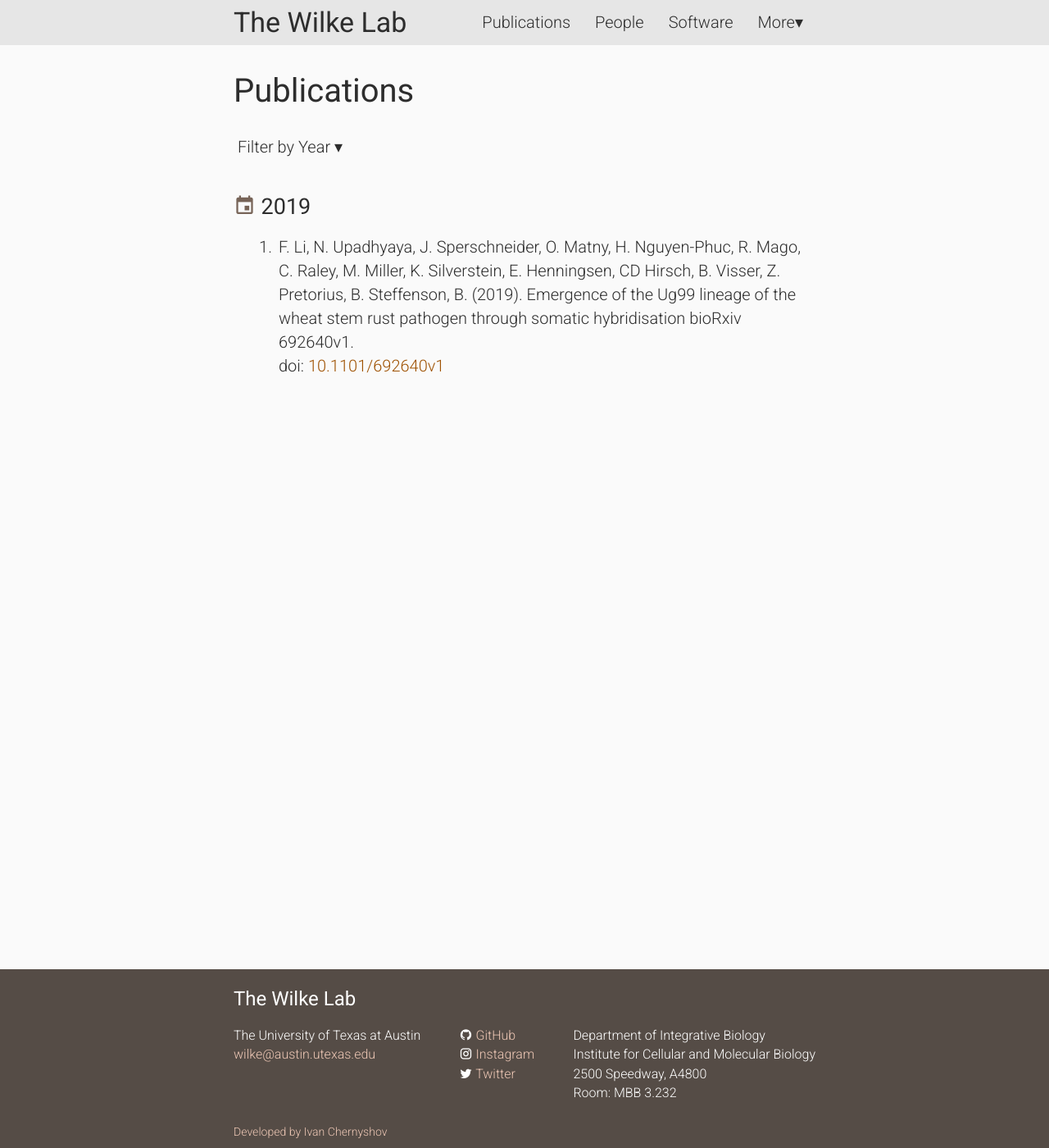
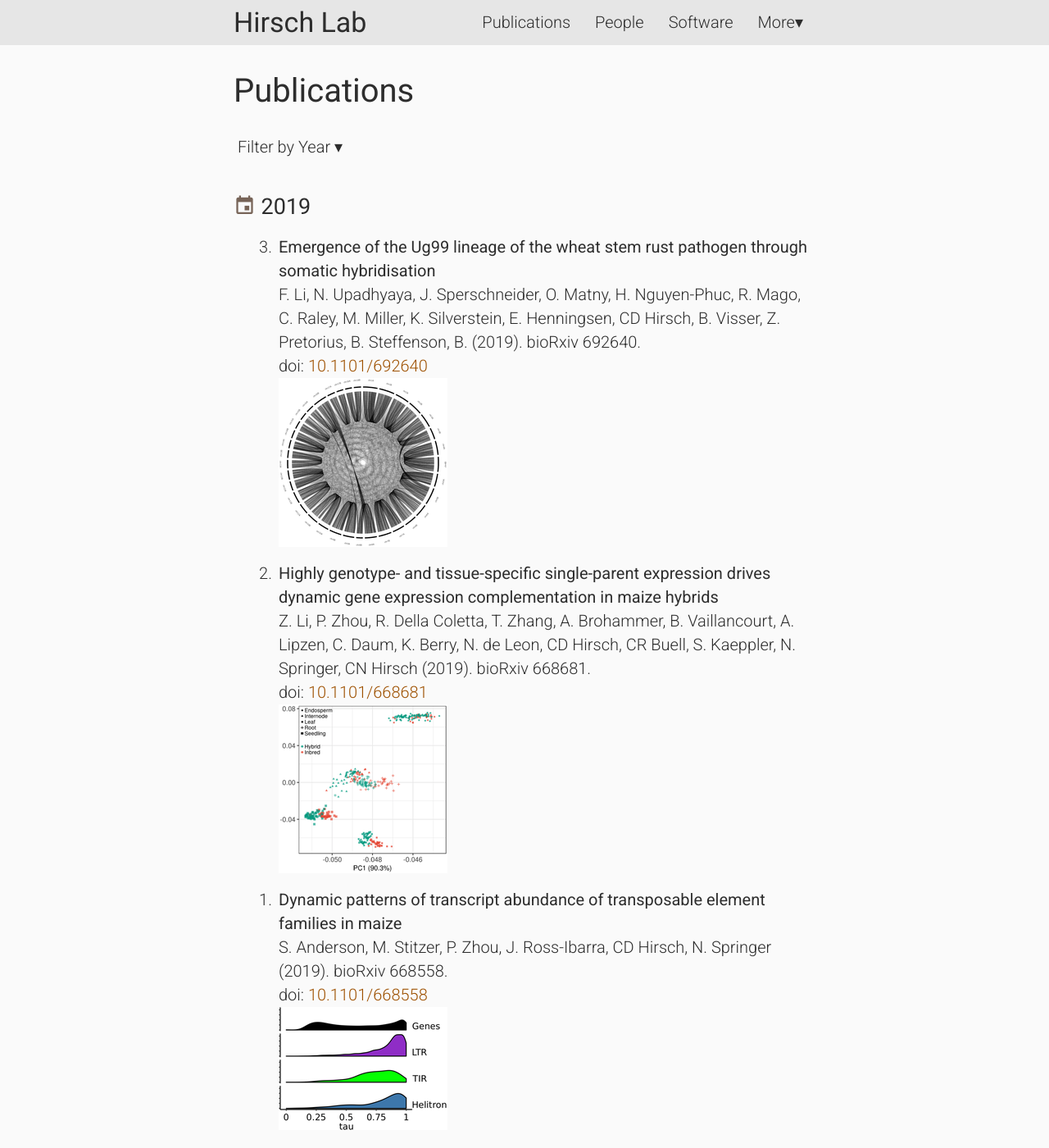
Before and after one commit to hallx833/hallx833.github.io, a Jekyll site: the page built from publications.html, in a window 1280 px wide and 1400 px high. Shown: the whole window at 82% size. Built offline with Jekyll 4.4.1, drawn with Linux system fonts in a browser that asks for light colours; nearby versions of some CDN libraries; some of the changed text lies outside the part shown.

Commit message:
updated site

```diff
--- a/_config.yml
+++ b/_config.yml
@@ -1,16 +1,17 @@
-title: The Wilke Lab
-address: The University of Texas at Austin
-email: wilke@austin.utexas.edu
+title: Hirsch Lab
+address: The University of Minnesota Twin Cities
+email: hallx833@umn.edu
 description: > # this means to ignore newlines until "baseurl:"
-  Department of Integrative Biology<br>
-  Institute for Cellular and Molecular Biology<br>
-  2500 Speedway, A4800<br>
-  Room: MBB 3.232
+  Department of Plant Pathology<br>
+  495 Borlaug Hall<br>
+  1991 Upper Buford Circle<br>
+  St. Paul MN 55108<br>
+  Office: 314 Stakman<br>
+  Lab: 413 | 415 Stakman
 baseurl: "" # the subpath of your site, e.g. /blog
 #url: "" # the base hostname & protocol for your site, e.g. http://example.com
-twitter_username: ClausWilke
-github_username:  wilkelab
-instagram_username: wilkelab
+
+github_username:  coryhirschlab
 
 # Build settings
 markdown: kramdown
--- a/_data/publications.yml
+++ b/_data/publications.yml
@@ -1,5 +1,20 @@
 - author:  F. Li, N. Upadhyaya, J. Sperschneider, O. Matny, H. Nguyen-Phuc, R. Mago, C. Raley, M. Miller, K. Silverstein, E. Henningsen, CD Hirsch, B. Visser, Z. Pretorius, B. Steffenson, B.
   year: 2019
   title: Emergence of the Ug99 lineage of the wheat stem rust pathogen through somatic hybridisation
-  ref: "bioRxiv 692640v1"
-  doi: 10.1101/692640v1
+  ref: "bioRxiv 692640"
+  doi: 10.1101/692640
+  image: <img src="/img/publications/circos.png" alt="test">
+
+- author:  Z. Li, P. Zhou, R. Della Coletta, T. Zhang, A. Brohammer, B. Vaillancourt, A. Lipzen, C. Daum, K. Berry, N. de Leon, CD Hirsch, CR Buell, S. Kaeppler, N. Springer, CN Hirsch
+  year: 2019
+  title: Highly genotype- and tissue-specific single-parent expression drives dynamic gene expression complementation in maize hybrids
+  ref: "bioRxiv 668681"
+  doi: 10.1101/668681
+  image: <img src="/img/publications/zhi_spe.png" alt="test">
+
+- author:  S. Anderson, M. Stitzer, P. Zhou, J. Ross-Ibarra, CD Hirsch, N. Springer
+  year: 2019
+  title: Dynamic patterns of transcript abundance of transposable element families in maize
+  ref: "bioRxiv 668558"
+  doi: 10.1101/668558
+  image: <img src="/img/publications/anderson_te_expression.png" alt="test">
--- a/people.html
+++ b/people.html
@@ -2,7 +2,7 @@
 layout: page
 title: People
 permalink: /people
-image: /img/LabPictureOct2018.jpg
+image: /img/campus.jpg
 ---
 <div class="people-image" style="background-image: url({{ page.image | prepend: site.baseurl }});">
 </div>
--- a/publications.html
+++ b/publications.html
@@ -37,7 +37,7 @@ permalink: /publications
           {{ counter | minus: forloop.index0 }}.
         </div>
         <div class="element-text">
-          {{ pub.author }} ({{ pub.year }}). {{ pub.title }} {{ pub.ref }}.
+            <b> {{ pub.title }} </b>  <br> {{ pub.author }} ({{ pub.year }}).  {{ pub.ref }}.
           {% if pub.doi %}
             <br/>
             doi: <a href="http://doi.org/{{ pub.doi }}">{{pub.doi}}</a>
@@ -46,6 +46,8 @@ permalink: /publications
             <br/>
             pmcid: <a href="http://www.ncbi.nlm.nih.gov/pmc/articles/{{ pub.pmcid }}">{{pub.pmcid}}</a>
           {% endif %}
+          <br>
+          {{ pub.image }}
         </div>
       </div>
       {% endif %}
```
Also changed, not shown: _data/OLDcurrent_members.yml (added, +47 -0 lines), _data/current_members.yml (+7 -47 lines), Gemfile.lock, img/publications/anderson_te_expression.png (added), img/publications/circos.png (added), img/publications/zhi_spe.png (added), 1 other file.
